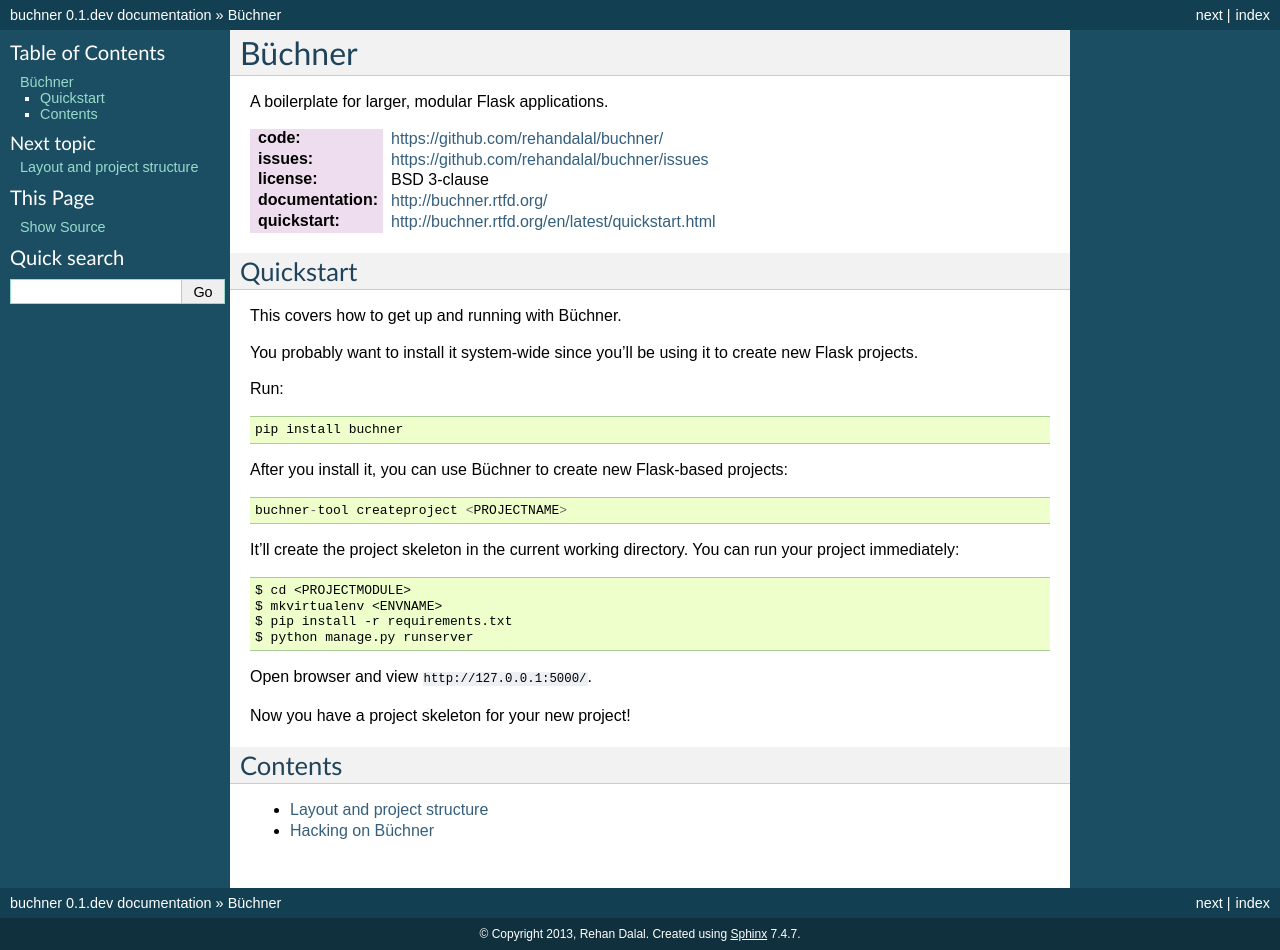
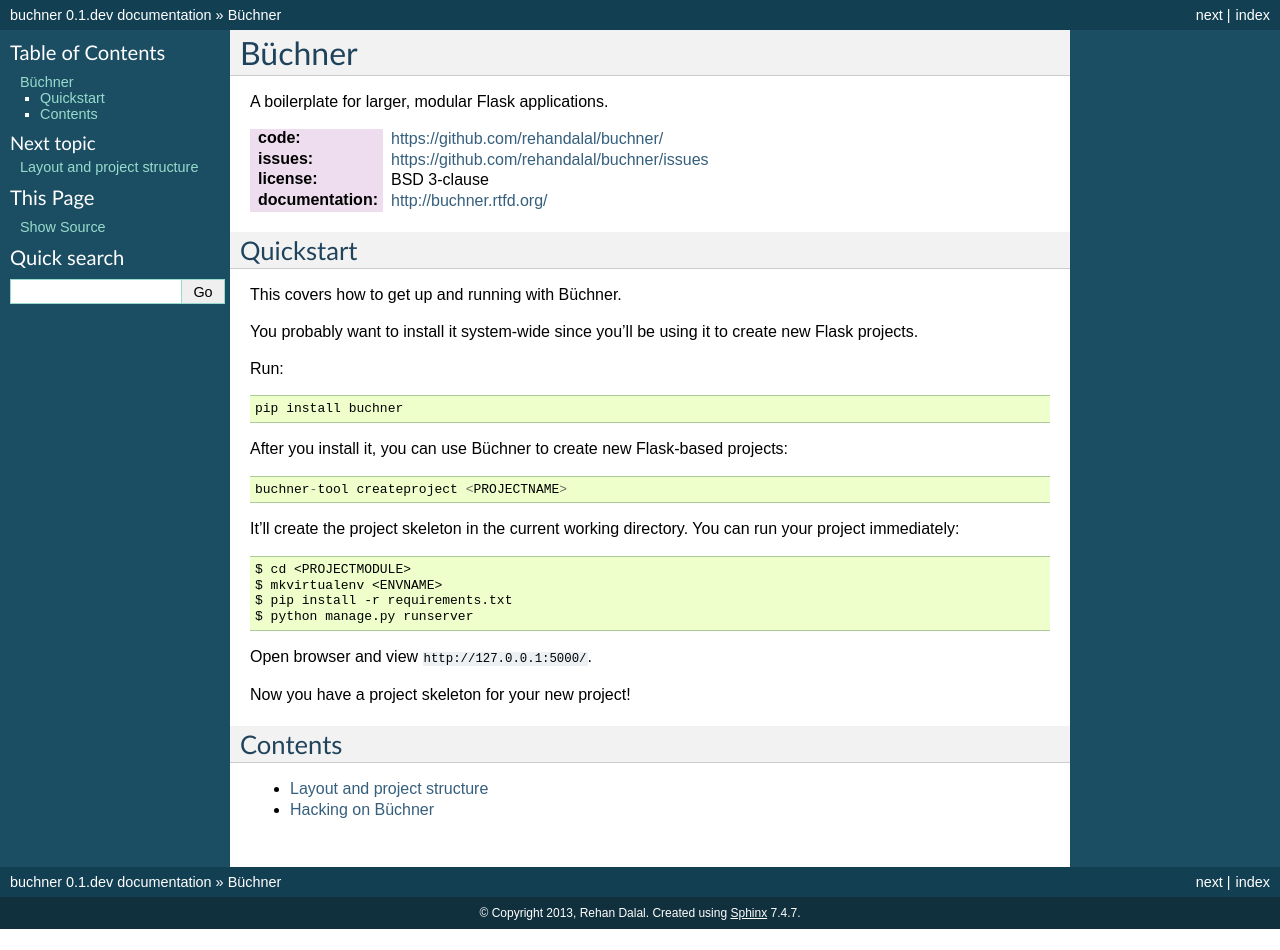
Before and after one commit to rehandalal/buchner, a Sphinx documentation site: the page built from docs/index.rst, in a window 1280 px wide. Built offline with Sphinx 7.4.7, drawn with Linux system fonts in a browser that asks for light colours; after the commit the page ends 929 px from its top, so only the background shows below that; some of the changed lines change nothing that is shown.

Commit message:
Nix quickstart link because it lies

```diff
--- a/docs/index.rst
+++ b/docs/index.rst
@@ -8,7 +8,6 @@
 :issues:        https://github.com/rehandalal/buchner/issues
 :license:       BSD 3-clause
 :documentation: http://buchner.rtfd.org/
-:quickstart:    http://buchner.rtfd.org/en/latest/quickstart.html
 
 
 Quickstart
```
